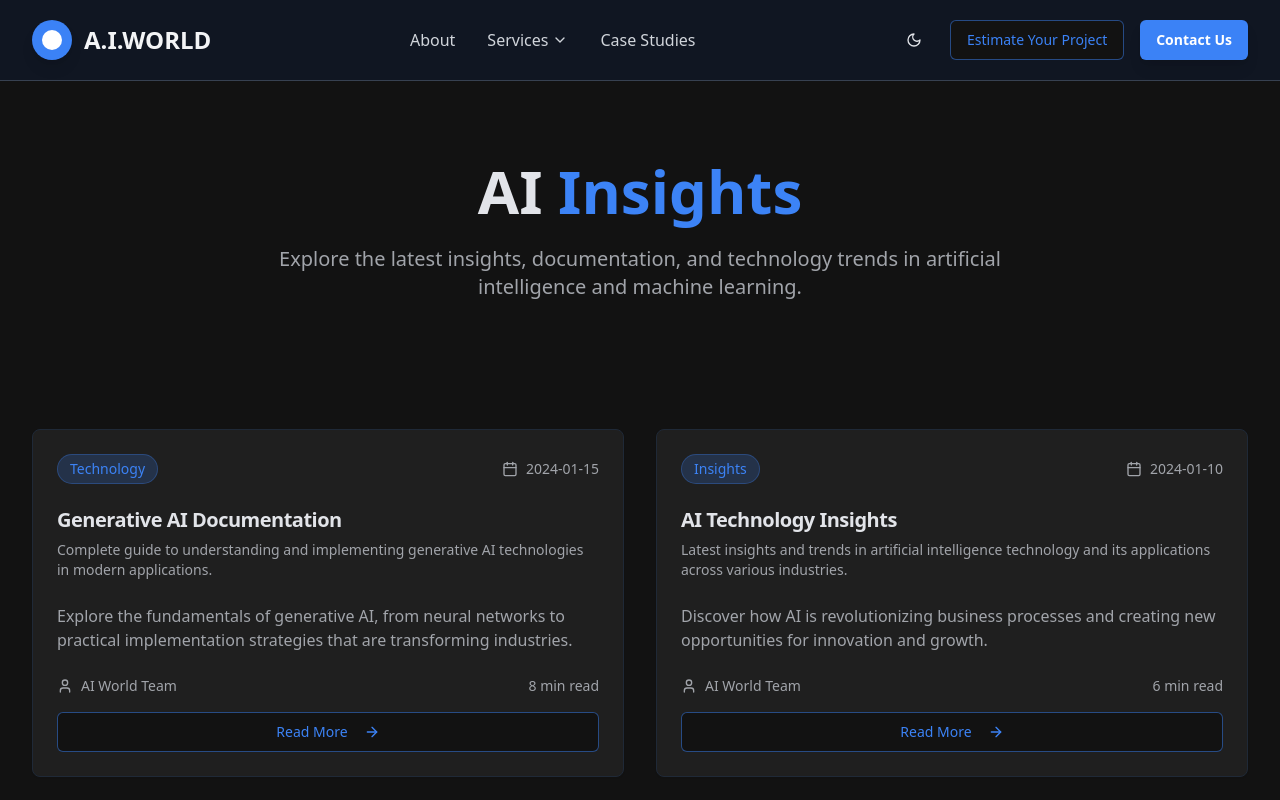
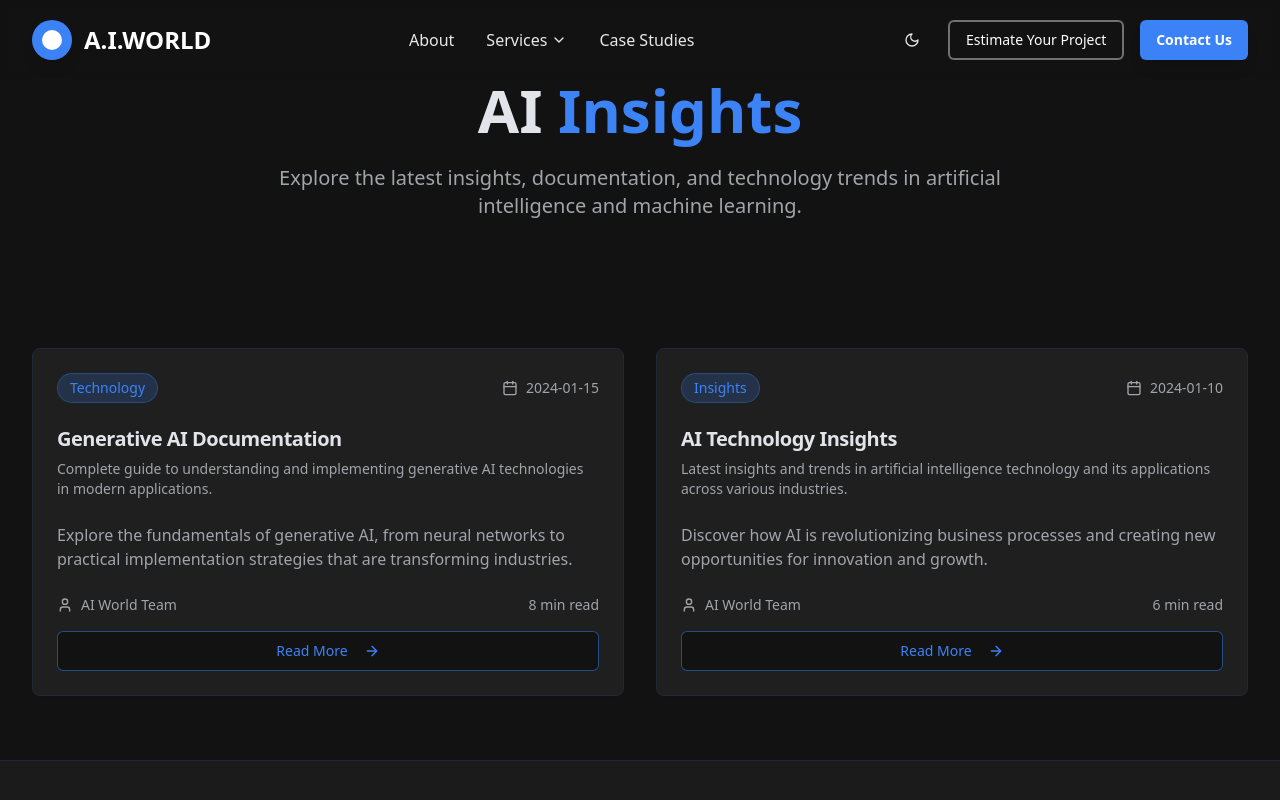
Before and after one commit to godflixx/page-from-idea, a React (Vite) app: page /blog in a window 1280 px wide. Shown: the top 800 px of the page. Built offline with nearby package versions, Linux system fonts and the light colour scheme.

Commit message:
Make header transparent
Make the header transparent so that the hero image overlaps it.

```diff
--- a/src/components/Header.tsx
+++ b/src/components/Header.tsx
@@ -32,7 +32,7 @@ const Header = () => {
   ];
 
   return (
-    <header className="w-full bg-white/80 dark:bg-gray-900/80 backdrop-blur-sm border-b border-gray-200 dark:border-gray-700">
+    <header className="absolute top-0 left-0 right-0 z-50 w-full bg-transparent backdrop-blur-sm">
       <div className="max-w-7xl mx-auto px-4 sm:px-6 lg:px-8">
         <div className="flex items-center justify-between h-16 lg:h-20">
           {/* Logo */}
@@ -40,22 +40,22 @@ const Header = () => {
             <div className="w-10 h-10 bg-blue-500 rounded-full flex items-center justify-center shadow-lg">
               <div className="w-5 h-5 bg-white rounded-full"></div>
             </div>
-            <span className="text-gray-900 dark:text-gray-100 text-xl lg:text-2xl font-bold">A.I.WORLD</span>
+            <span className="text-white text-xl lg:text-2xl font-bold">A.I.WORLD</span>
           </button>
 
           {/* Desktop Navigation */}
           <nav className="hidden lg:flex items-center space-x-8">
-            <Link to="/about" className="text-gray-700 dark:text-gray-300 hover:text-blue-500 dark:hover:text-blue-400 transition-colors font-medium">
+            <Link to="/about" className="text-white/90 hover:text-white transition-colors font-medium">
               About
             </Link>
 
             {/* Services Dropdown */}
             <DropdownMenu>
-              <DropdownMenuTrigger className="flex items-center text-gray-700 dark:text-gray-300 hover:text-blue-500 dark:hover:text-blue-400 transition-colors font-medium">
+              <DropdownMenuTrigger className="flex items-center text-white/90 hover:text-white transition-colors font-medium">
                 Services
                 <ChevronDown className="w-4 h-4 ml-1" />
               </DropdownMenuTrigger>
-              <DropdownMenuContent className="w-64 bg-white dark:bg-gray-800 border border-gray-200 dark:border-gray-700">
+              <DropdownMenuContent className="w-64 bg-white/95 dark:bg-gray-800/95 border border-gray-200/50 dark:border-gray-700/50 backdrop-blur-sm">
                 {services.map((service, index) => (
                   <DropdownMenuItem key={index} asChild>
                     <Link
@@ -69,7 +69,7 @@ const Header = () => {
               </DropdownMenuContent>
             </DropdownMenu>
 
-            <Link to="/case-studies" className="text-gray-700 dark:text-gray-300 hover:text-blue-500 dark:hover:text-blue-400 transition-colors font-medium">
+            <Link to="/case-studies" className="text-white/90 hover:text-white transition-colors font-medium">
               Case Studies
             </Link>
           </nav>
@@ -79,7 +79,7 @@ const Header = () => {
             <ThemeToggle />
             <Button
               variant="outline"
-              className="border-blue-500/50 text-blue-500 hover:bg-blue-50 dark:hover:bg-blue-950 hover:border-blue-500 transition-all"
+              className="border-2 border-white/40 text-white hover:bg-white/10 hover:border-white/60 transition-all backdrop-blur-sm"
             >
               Estimate Your Project
             </Button>
@@ -94,7 +94,7 @@ const Header = () => {
             <Button
               variant="ghost"
               size="icon"
-              className="text-gray-900 dark:text-gray-100 hover:bg-gray-100 dark:hover:bg-gray-800"
+              className="text-white hover:bg-white/10"
               onClick={toggleMobileMenu}
             >
               {isMobileMenuOpen ? <X className="w-6 h-6" /> : <Menu className="w-6 h-6" />}
@@ -105,7 +105,7 @@ const Header = () => {
         {/* Mobile Menu */}
         {isMobileMenuOpen && (
           <div className="lg:hidden">
-            <div className="px-2 pt-2 pb-3 space-y-1 bg-white/50 dark:bg-gray-800/50 backdrop-blur-sm rounded-lg mt-2 border border-gray-200 dark:border-gray-700">
+            <div className="px-2 pt-2 pb-3 space-y-1 bg-white/90 dark:bg-gray-800/90 backdrop-blur-sm rounded-lg mt-2 border border-white/20">
               <Link to="/about" className="block px-3 py-2 text-gray-700 dark:text-gray-300 hover:text-blue-500 dark:hover:text-blue-400 hover:bg-gray-100 dark:hover:bg-gray-700 rounded-md transition-colors">
                 About
               </Link>
```
